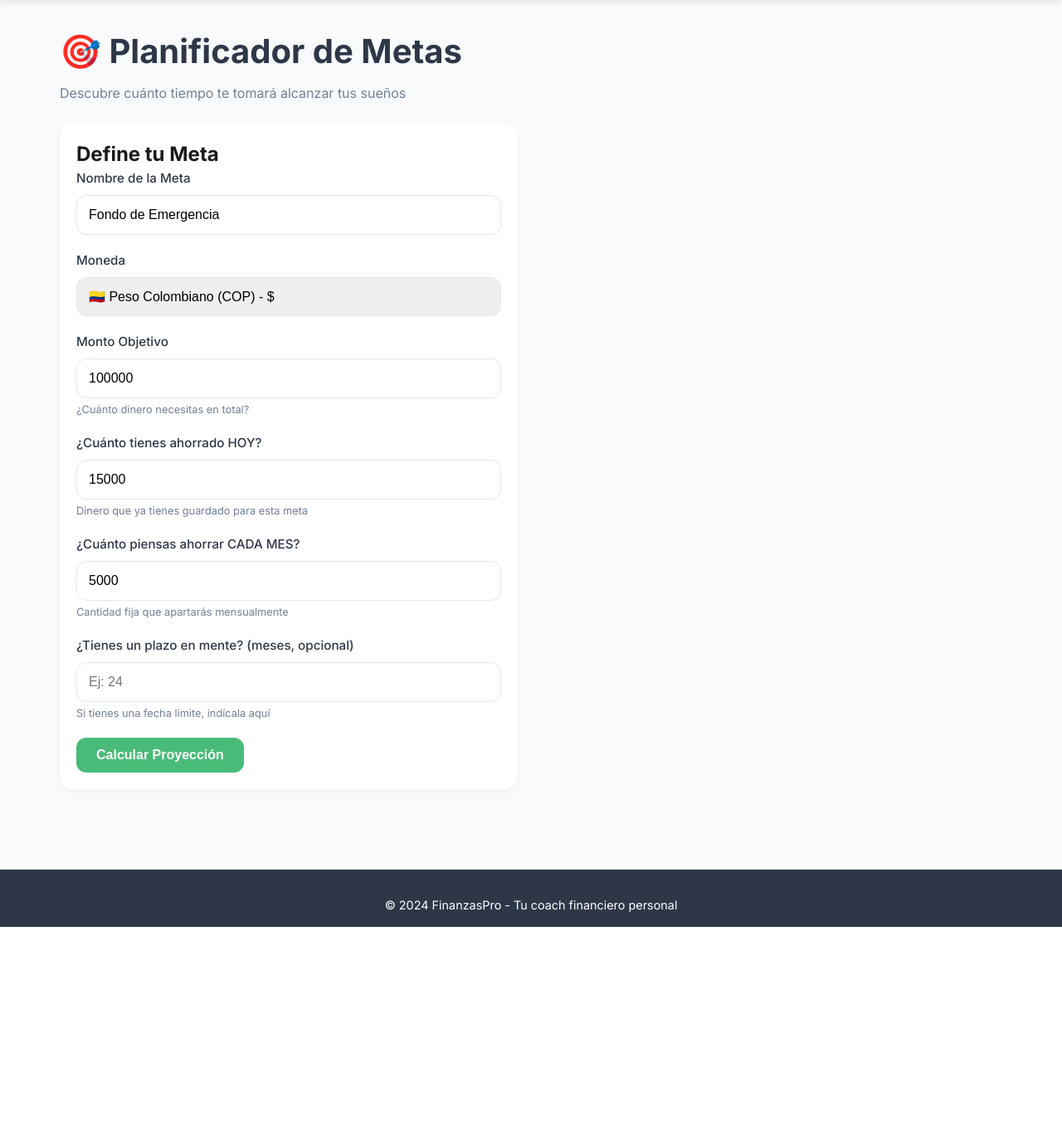
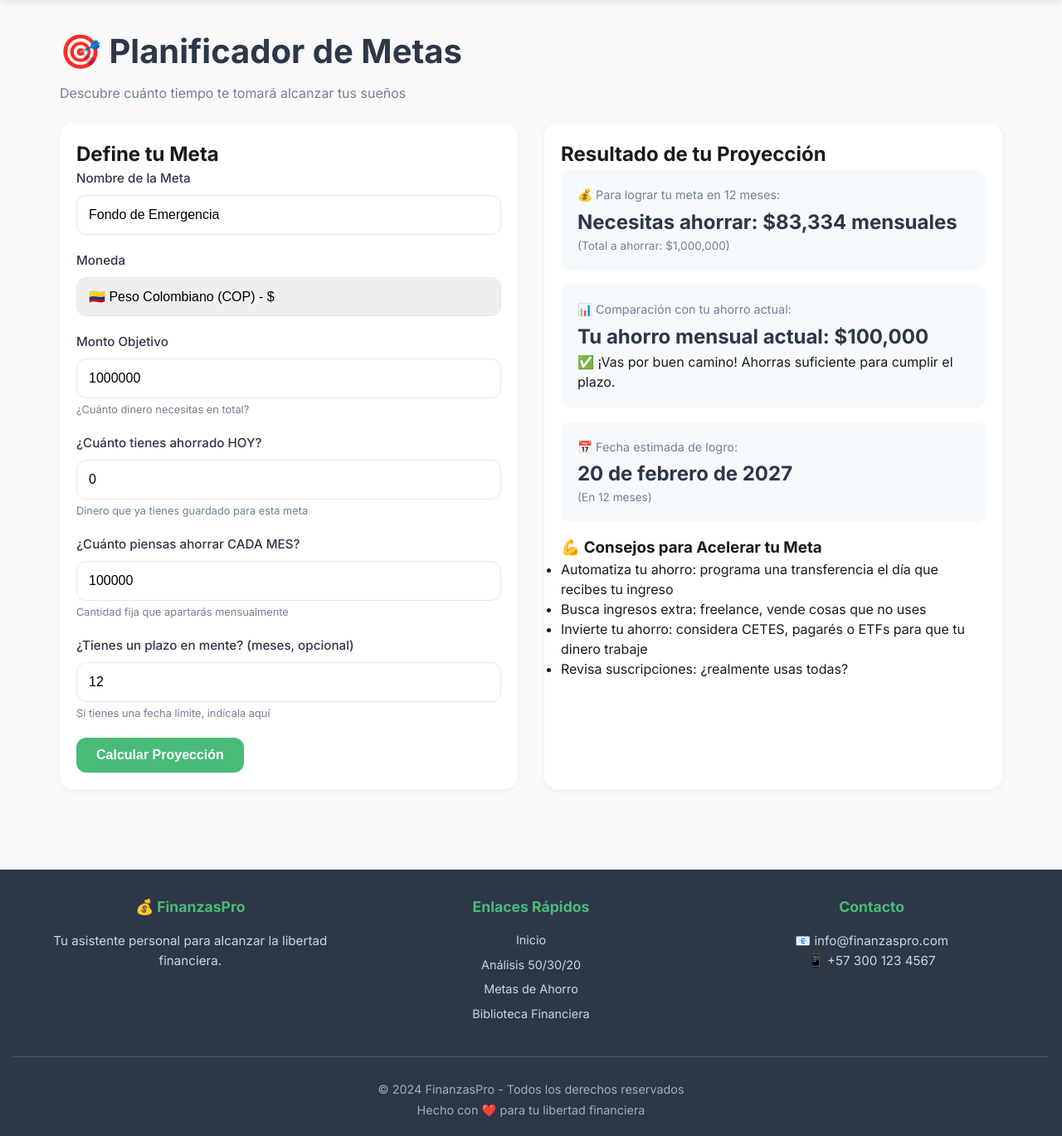
Before and after one commit to zaibort21/finanzas, a Flask app: page /metas in a window 1280 px wide. Shown: the part 67-1436 px from the top of the page at 83% size. Before the commit the page ends 1184 px from the top, so only its background shows below. Run offline with Flask 3, Linux system fonts and the light colour scheme.

Commit message:
Update metas.html

```diff
--- a/templates/metas.html
+++ b/templates/metas.html
@@ -14,7 +14,8 @@
                 <span class="logo-icon">💰</span>
                 <span class="logo-text">FinanzasPro</span>
             </div>
-            <ul class="nav-menu">
+            <button class="menu-toggle" id="menuToggle" aria-label="Menú">☰</button>
+            <ul class="nav-menu" id="navMenu">
                 <li><a href="/">Inicio</a></li>
                 <li><a href="/analisis">Análisis 50/30/20</a></li>
                 <li><a href="/metas" class="active">Metas de Ahorro</a></li>
@@ -33,7 +34,7 @@
 
                 <div class="form-group">
                     <label for="meta-nombre">Nombre de la Meta</label>
-                    <input type="text" id="meta-nombre" placeholder="Ej: Viaje a Europa, Enganche de Casa, Fondo de Emergencia">
+                    <input type="text" id="meta-nombre" placeholder="Ej: Viaje a Europa, Enganche de Casa, Fondo de Emergencia" value="Fondo de Emergencia">
                 </div>
 
                 <div class="form-group">
@@ -52,7 +53,7 @@
 
                 <div class="form-group">
                     <label for="monto-objetivo">Monto Objetivo</label>
-                    <input type="number" id="monto-objetivo" placeholder="Ej: 100000" min="0" step="1000">
+                    <input type="number" id="monto-objetivo" placeholder="Ej: 100000" min="0" step="1000" value="1000000">
                     <small class="form-text">¿Cuánto dinero necesitas en total?</small>
                 </div>
 
@@ -64,24 +65,40 @@
 
                 <div class="form-group">
                     <label for="ahorro-mensual">¿Cuánto piensas ahorrar CADA MES?</label>
-                    <input type="number" id="ahorro-mensual" placeholder="Ej: 5000" min="0" step="100">
+                    <input type="number" id="ahorro-mensual" placeholder="Ej: 5000" min="0" step="100" value="100000">
                     <small class="form-text">Cantidad fija que apartarás mensualmente</small>
                 </div>
 
                 <div class="form-group">
                     <label for="plazo-deseado">¿Tienes un plazo en mente? (meses, opcional)</label>
-                    <input type="number" id="plazo-deseado" placeholder="Ej: 24" min="1" step="1">
+                    <input type="number" id="plazo-deseado" placeholder="Ej: 24" min="1" step="1" value="12">
                     <small class="form-text">Si tienes una fecha límite, indícala aquí</small>
                 </div>
 
                 <button type="button" id="calcular-meta" class="btn-primary">Calcular Proyección</button>
             </div>
 
-            <div class="result-section card" id="resultado-meta" style="display: none;">
+            <div class="result-section card" id="resultado-meta" style="display: block;">
                 <h2>Resultado de tu Proyección</h2>
 
                 <div id="proyeccion-contenido">
-                    <!-- Resultados dinámicos -->
+                    <div class="proyeccion-card">
+                        <p class="proyeccion-label">💰 Para lograr tu meta en 12 meses:</p>
+                        <p class="proyeccion-valor">Necesitas ahorrar: $83,334 mensuales</p>
+                        <p class="proyeccion-detalle">(Total a ahorrar: $1,000,000)</p>
+                    </div>
+
+                    <div class="proyeccion-card">
+                        <p class="proyeccion-label">📊 Comparación con tu ahorro actual:</p>
+                        <p class="proyeccion-valor">Tu ahorro mensual actual: $100,000</p>
+                        <p class="exito">✅ ¡Vas por buen camino! Ahorras suficiente para cumplir el plazo.</p>
+                    </div>
+
+                    <div class="proyeccion-card">
+                        <p class="proyeccion-label">📅 Fecha estimada de logro:</p>
+                        <p class="proyeccion-valor">20 de febrero de 2027</p>
+                        <p class="proyeccion-detalle">(En 12 meses)</p>
+                    </div>
                 </div>
 
                 <div class="motivacion">
@@ -97,9 +114,53 @@
         </div>
     </main>
 
+    <!-- FOOTER -->
     <footer>
-        <p>© 2024 FinanzasPro - Tu coach financiero personal</p>
+        <div class="footer-content">
+            <div class="footer-section">
+                <h4>💰 FinanzasPro</h4>
+                <p>Tu asistente personal para alcanzar la libertad financiera.</p>
+            </div>
+            <div class="footer-section">
+                <h4>Enlaces Rápidos</h4>
+                <ul>
+                    <li><a href="/">Inicio</a></li>
+                    <li><a href="/analisis">Análisis 50/30/20</a></li>
+                    <li><a href="/metas">Metas de Ahorro</a></li>
+                    <li><a href="/recomendaciones">Biblioteca Financiera</a></li>
+                </ul>
+            </div>
+            <div class="footer-section">
+                <h4>Contacto</h4>
+                <p>📧 info@finanzaspro.com</p>
+                <p>📱 +57 300 123 4567</p>
+            </div>
+        </div>
+        <div class="footer-bottom">
+            <p>© 2024 FinanzasPro - Todos los derechos reservados</p>
+            <p>Hecho con ❤️ para tu libertad financiera</p>
+        </div>
     </footer>
+
+    <!-- BOTTOM NAVIGATION - PARA MÓVIL (ANTES DE CERRAR BODY) -->
+    <nav class="bottom-nav">
+        <a href="/" class="bottom-nav-item" id="nav-inicio">
+            <span class="nav-icon">🏠</span>
+            <span>Inicio</span>
+        </a>
+        <a href="/analisis" class="bottom-nav-item" id="nav-analisis">
+            <span class="nav-icon">📊</span>
+            <span>Análisis</span>
+        </a>
+        <a href="/metas" class="bottom-nav-item" id="nav-metas">
+            <span class="nav-icon">🎯</span>
+            <span>Metas</span>
+        </a>
+        <a href="/recomendaciones" class="bottom-nav-item" id="nav-biblioteca">
+            <span class="nav-icon">📚</span>
+            <span>Biblioteca</span>
+        </a>
+    </nav>
 
     <script src="{{ url_for('static', filename='js/script.js') }}"></script>
 </body>
```
